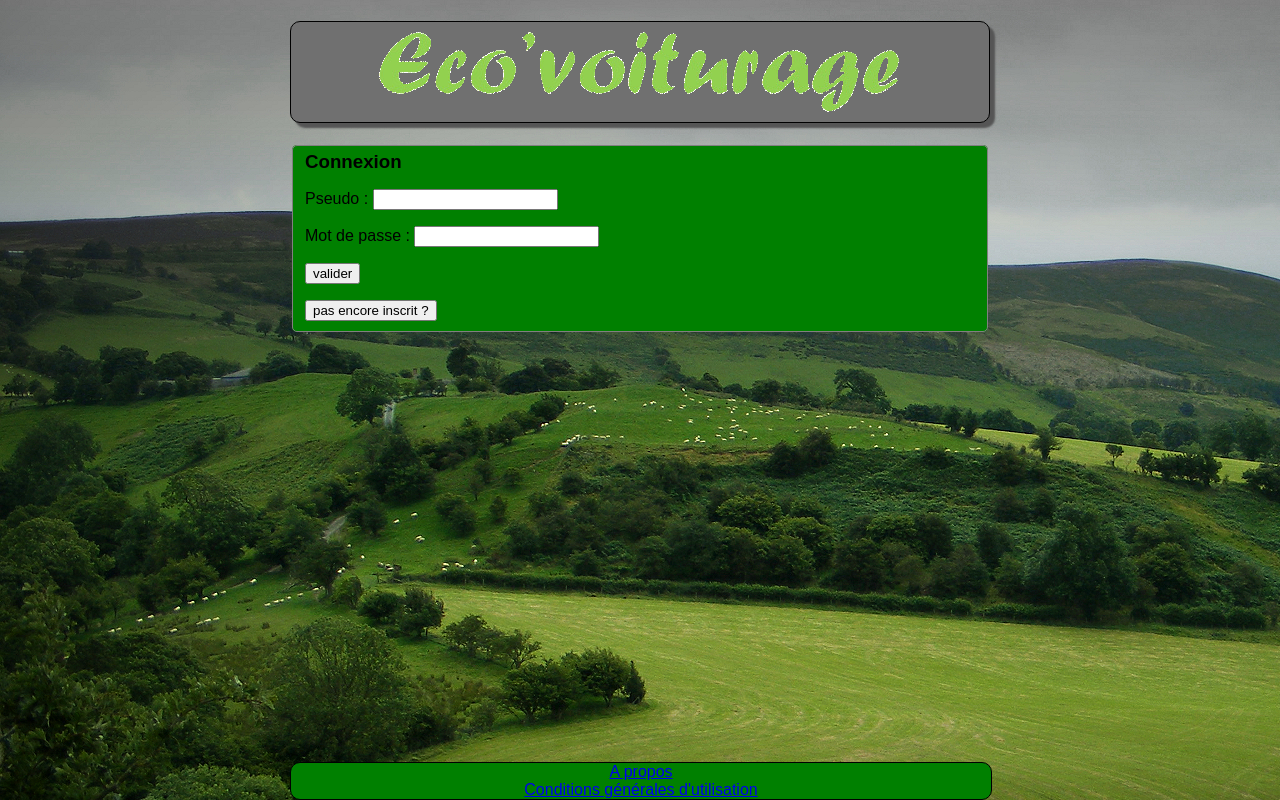
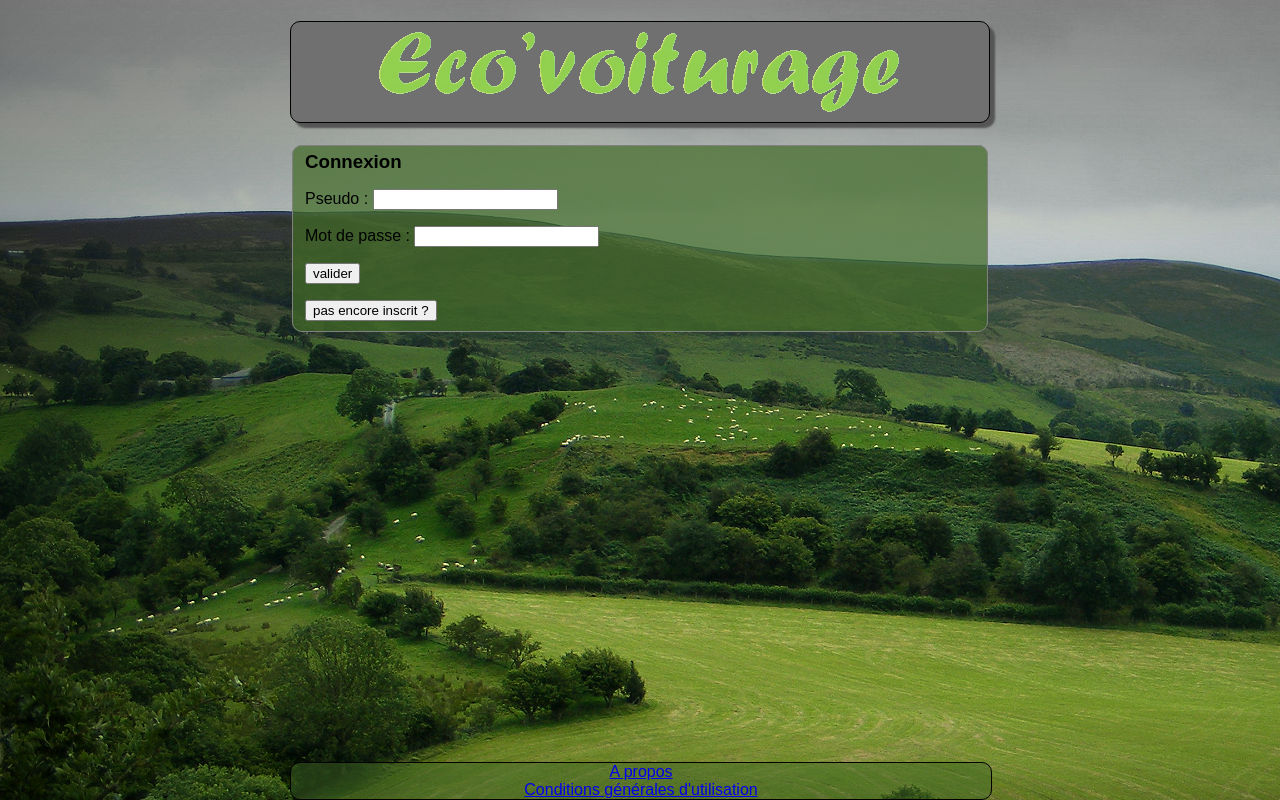
Before and after one commit to randoin/Covoiturage, a PHP site: page /index.php in a window 1280 px wide. Run offline with PHP 8.4, Linux system fonts and the light colour scheme.

Commit message:
Final du style css

```diff
--- a/src/header.php
+++ b/src/header.php
@@ -6,4 +6,4 @@
 		<title>Covoiturage</title>
 	</head>
 	<body>
-		<h1><img src="images/ban.gif"></h1>
+		<h1><img src="images/ban.png"></h1>
--- a/src/style.css
+++ b/src/style.css
@@ -29,9 +29,9 @@ h2,h3,h4,h5
 
 fieldset
 {
-	background: green;
+	background: RGBa(66, 107, 39, 0.7);
 	border : 1px grey solid;
-	border-radius: 5px;
+	border-radius: 10px;
 }
 
 footer
@@ -41,7 +41,7 @@ footer
 	width: 70%;
 	min-width : 550px;
 	max-width : 700px;
-	background: green;
+	background: RGBa(66, 107, 39, 0.5);
 	border : 1px black solid;
 	border-radius : 10px;
 	text-align : center;
```
Also changed, not shown: src/images/ban.gif (deleted), src/images/ban.png (added).
